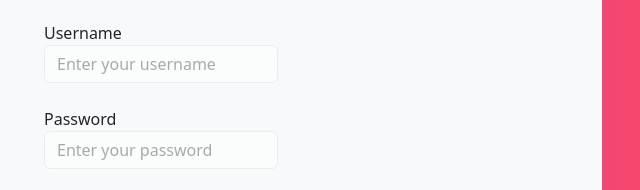
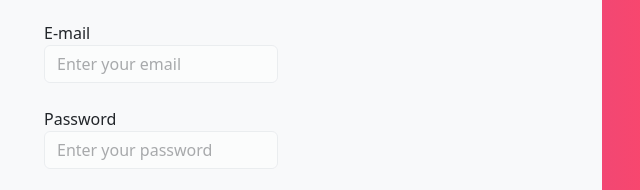
Before and after one commit to h-ashir/Team-Generator, a plain HTML site: page login.html in a window 1280 px wide. Shown: the part 216-406 px from the top of the page, 608-1248 px from the left. Drawn offline with nearby package versions, Linux system fonts and the light colour scheme.

Commit message:
change id of input field

```diff
--- a/login.html
+++ b/login.html
@@ -24,8 +24,8 @@
                 </div>
                 <form action="#" method="post">
                   <div class="form-group first mb-4">
-                    <label for="username">Username</label>
-                    <input type="text" class="form-control opacity-50" id="username" placeholder="Enter your username">
+                    <label for="username">E-mail</label>
+                    <input type="email" class="form-control opacity-50" id="email" placeholder="Enter your email">
 
                   </div>
                   <div class="form-group last mb-4">
```
